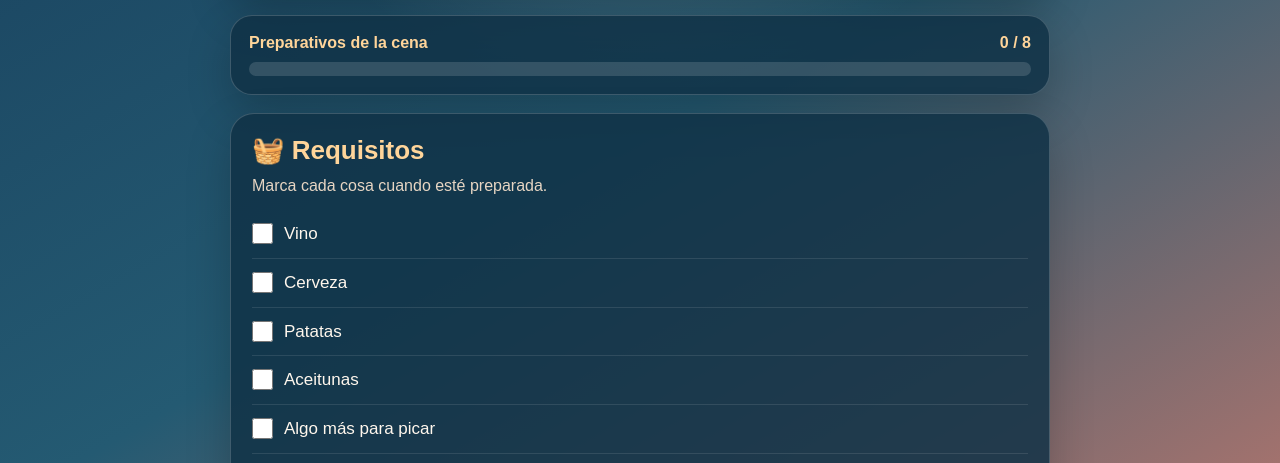
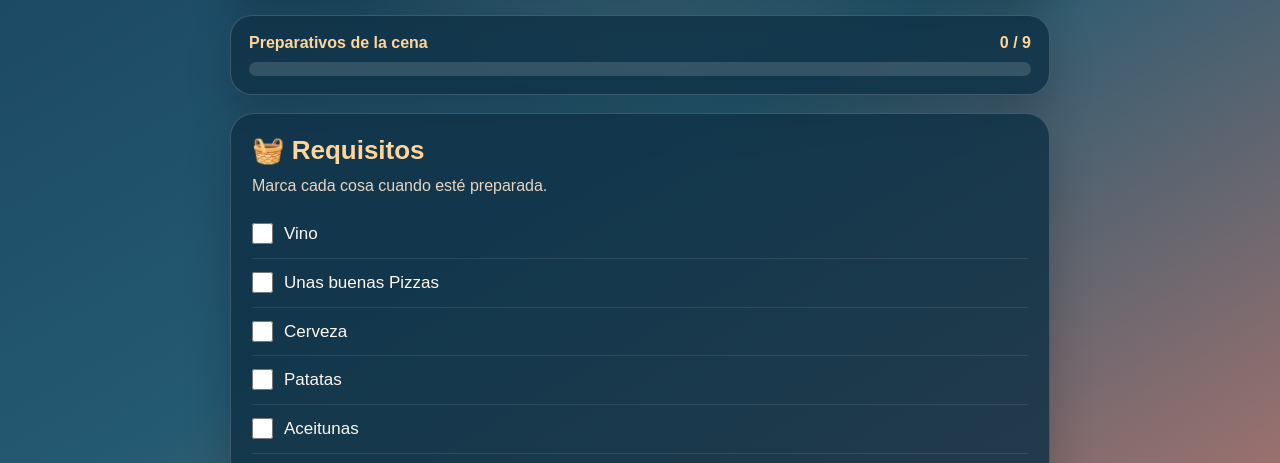
Before and after one commit to alvarito-32/Vales-regalo, a plain HTML site: page requisitos-cena-playa.html in a window 1280 px wide. Shown: the part 312-775 px from the top of the page. Drawn offline with Linux system fonts and the light colour scheme.

Commit message:
Update requisitos-cena-playa.html

```diff
--- a/requisitos-cena-playa.html
+++ b/requisitos-cena-playa.html
@@ -170,6 +170,7 @@
   <script>
     const requirements = [
       "Vino",
+      "Unas buenas Pizzas",
       "Cerveza",
       "Patatas",
       "Aceitunas",
```
